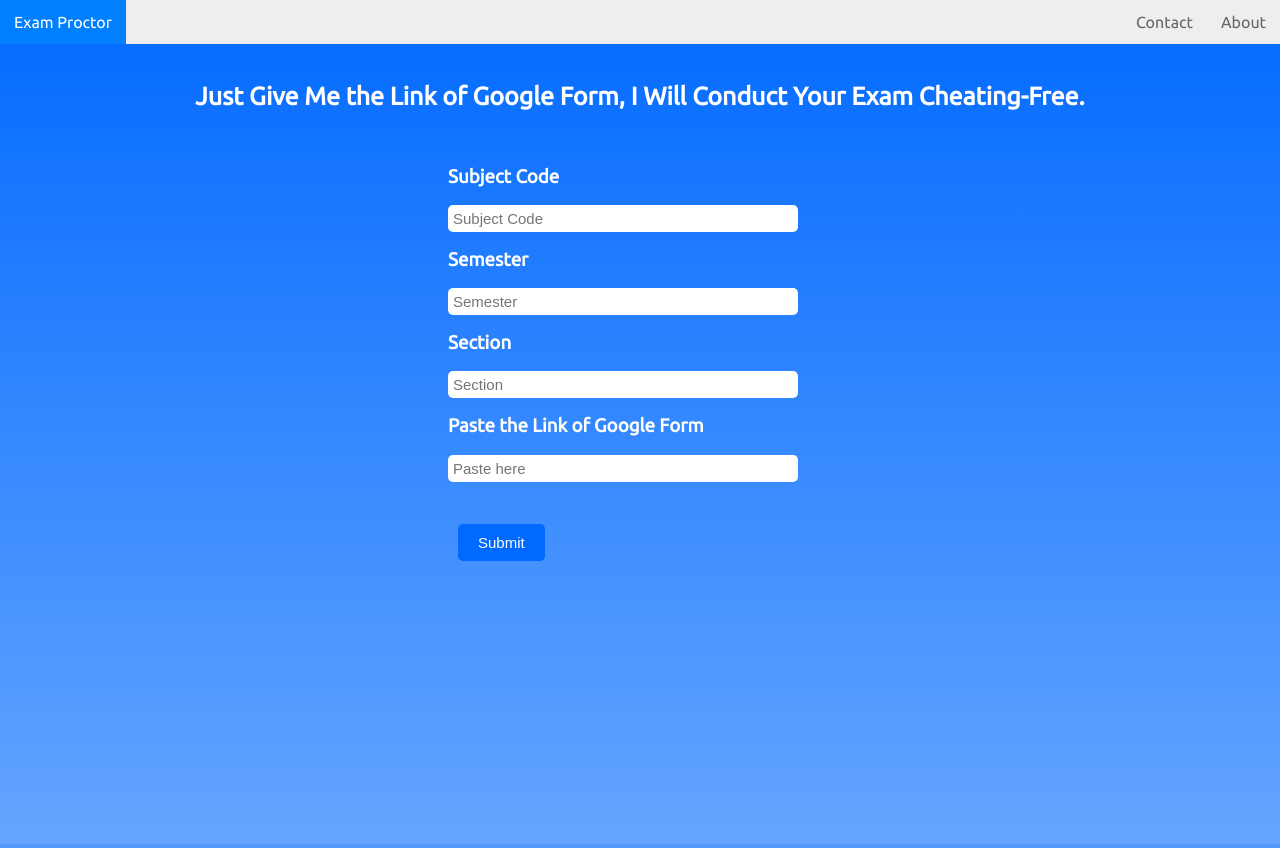
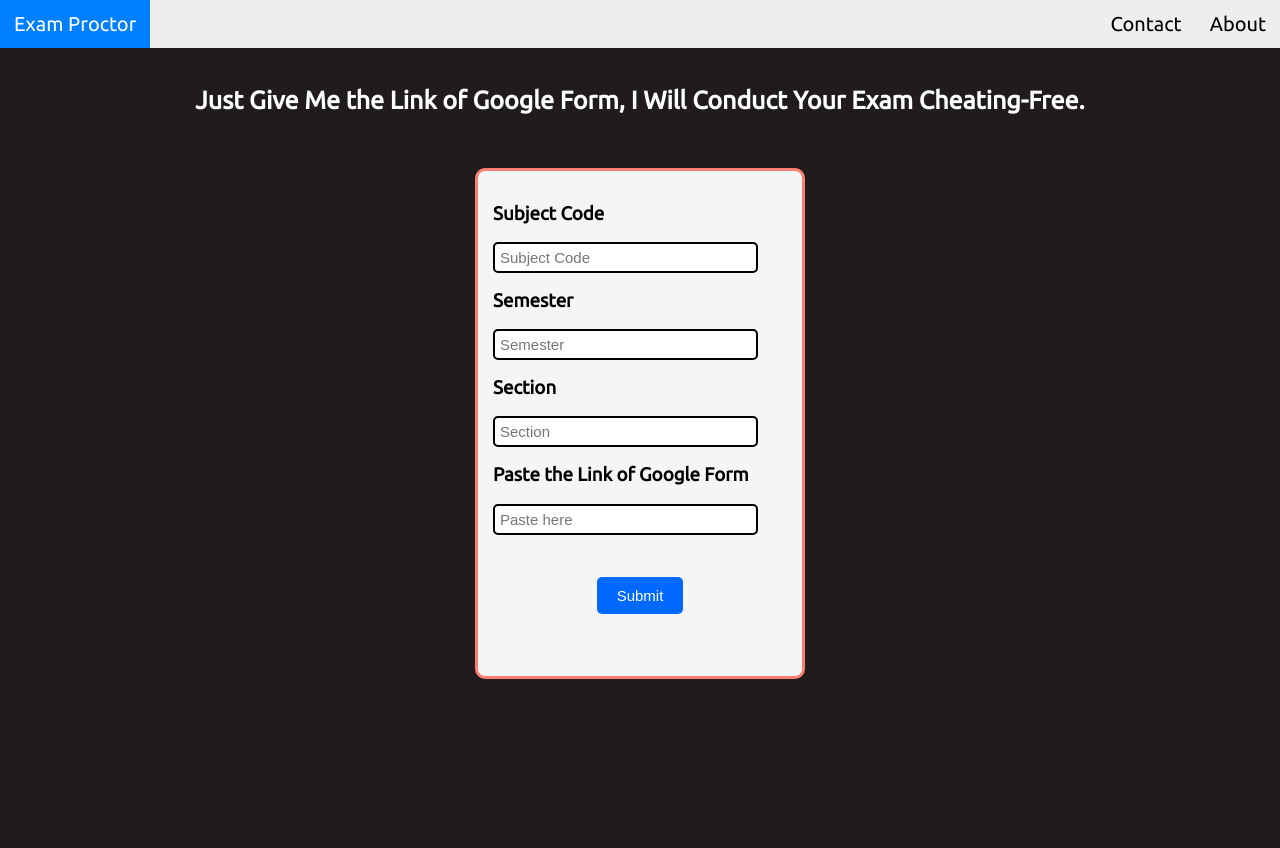
Before and after one commit to piyush-pb/ExamProct, a Django app: page /teacher in a window 1280 px wide. Run offline with Django 4.2, Linux system fonts and the light colour scheme; a user stored in the database is signed in.

Commit message:
UI changes

```diff
--- a/static/contactStyles.css
+++ b/static/contactStyles.css
@@ -36,7 +36,9 @@ ul.topnav li a{
     min-height: 16px;
     text-align: center;
     padding: 14px;
-    color: #666;
+    /* color: #666; */
+    color: black;
+    font-size: 20px;
 }
 
 ul.topnav li a:hover{
--- a/static/index.css
+++ b/static/index.css
@@ -159,7 +159,7 @@ button a{
 }
 
 button:hover{
-    background-color: rgb(31, 117, 151);;
+    background-color: rgb(31, 117, 151);
 }
 
 button a:hover{
--- a/static/studentStyles.css
+++ b/static/studentStyles.css
@@ -33,7 +33,8 @@ ul.topnav li a{
     min-height: 16px;
     text-align: center;
     padding: 14px;
-    color: #666;
+    color: black;
+    font-size: 20px;
 }
 
 ul.topnav li a:hover{
--- a/static/teacherStyles.css
+++ b/static/teacherStyles.css
@@ -2,6 +2,7 @@ body{
     line-height: 1;
     margin: 0;
     font-family: 'Ubuntu', sans-serif;
+    background-color: #201c1c;
 }
 /* ###### Nav bar ###### */
 
@@ -33,7 +34,8 @@ ul.topnav li a{
     min-height: 16px;
     text-align: center;
     padding: 14px;
-    color: #666;
+    color: black;
+    font-size: 20px;
 }
 
 ul.topnav li a:hover{
@@ -87,11 +89,11 @@ ul.topnav li a:active{
 /* ###### Body Custom ###### */
 
 #section-1-gradient{
-    background: #076DFF;
-    background: -webkit-linear-gradient(#076DFF,#65a5ff);
+    background-color: #201c1c;
+    /* background: -webkit-linear-gradient(#076DFF,#65a5ff);
     background: -o-linear-gradient(#076DFF, #65a5ff);
     background: -moz-linear-gradient(#076DFF, #65a5ff);
-    background: linear-gradient(#076DFF,#65a5ff);
+    background: linear-gradient(#076DFF,#65a5ff); */
     position: absolute;
     height: 100%;
     width: 100%;
@@ -112,16 +114,28 @@ h2.large{
 
 input[type="text"]{
     font-size: 15px;
-    width: 350px;
+    width: 90%;
     min-width: 100px;
     padding: 5px;
     border-radius: 5px;
     border-style: none;
+    border: 2px solid black;
+}
+
+form {
+    width: 100%;
+    max-width: 330px;
+    padding: 15px;
+    margin: auto;
+    background-color: #f5f5f5;
+    border: 3.5px solid salmon;
+    border-radius: 10px;
 }
 
 form h3{
-    color: white;
+    color: black;
 }
+
 .leftSide-col{
     margin: auto;
     padding-left: 35%;
@@ -178,3 +192,7 @@ form h3{
     }
 
 }
+
+#paperCode, #note {
+    color: white;
+}
--- a/templates/index.html
+++ b/templates/index.html
@@ -32,7 +32,7 @@
 
             <!-- <center> -->
                 <div class="contain">
-                    <div class="typed-out">Select your role...</div>
+                    <div class="typed-out">Select Your Role...</div>
                 </div>
             <!-- </center> -->
 
--- a/templates/teacher.html
+++ b/templates/teacher.html
@@ -11,7 +11,7 @@
     <meta name="description" content="">
     <meta name="keywords" content="">
     <link href="{% static 'teacherStyles.css' %}" rel="stylesheet">
-    <link rel = "icon" href = "{% static 'images/aboutlogo.png' %}" type = "image/x-icon">
+    <link rel="icon" href="{% static 'images/aboutlogo.png' %}" type="image/x-icon">
     <link rel="preconnect" href="https://fonts.googleapis.com">
     <link rel="preconnect" href="https://fonts.gstatic.com" crossorigin>
     <link href="https://fonts.googleapis.com/css2?family=Ubuntu:wght@300;400&display=swap" rel="stylesheet">
@@ -39,9 +39,13 @@
                     </h2>
                 </div>
                 <p></p>
+                <center>
+                    <div id="paperCode"></div>
+                    <div id="note"></div>
+                </center>
                 <form method="GET" id="paper" action="makePaper">
                     {% csrf_token %}
-        <div class="leftSide-col">
+                    <!-- <div class="leftSide-col"> -->
                     <h3>Subject Code</h3>
                     <input placeholder="Subject Code" name="code" type="text">
                     <h3>Semester</h3>
@@ -52,12 +56,12 @@
                     <h3>Paste the Link of Google Form</h3>
                     <input class="textbox" type="text" name="link" placeholder="Paste here">
                     <br><br><br>
+                    <center>
                         <input class="button" type="submit" value="Submit">
+                    </center>
                     <p></p>
                     <br><br>
-        <div id="paperCode"></div>
-        <div id="note"></div>
-        </div>
+                    <!-- </div> -->
                 </form>
             </div>
         </div>
@@ -70,9 +74,13 @@
         }
         var elem = document.getElementById("paperCode");
         var note = document.getElementById("note");
+        var paper = document.getElementById("paper");
         if ("{{code}}" != '' && "{{code}}" != '3') {
+            paper.remove();
+            elem.style.color = 'white';
+            note.style.color = 'white';
             elem.innerHTML = "Please keep this paper code: {{code}} <br/> Give this to your students at the time of exam.";
-            note.innerHTML = "NOTE:You won't be able to see this code again. For more, contact admin";
+            note.innerHTML = "NOTE: You won't be able to see this code again. For more, contact admin";
         }
     </script>
 </body>
```
Also changed, not shown: static/aboutStyles.css (+7 -4 lines), static/testStyles.css (+26 -11 lines), templates/student.html (+10 -5 lines), templates/teacher_signin.html (+5 -2 lines), templates/test.html (+7 -5 lines), papers.sqlite3, sessions.sqlite3. Lines whose indentation alone changed are shown as unchanged.
